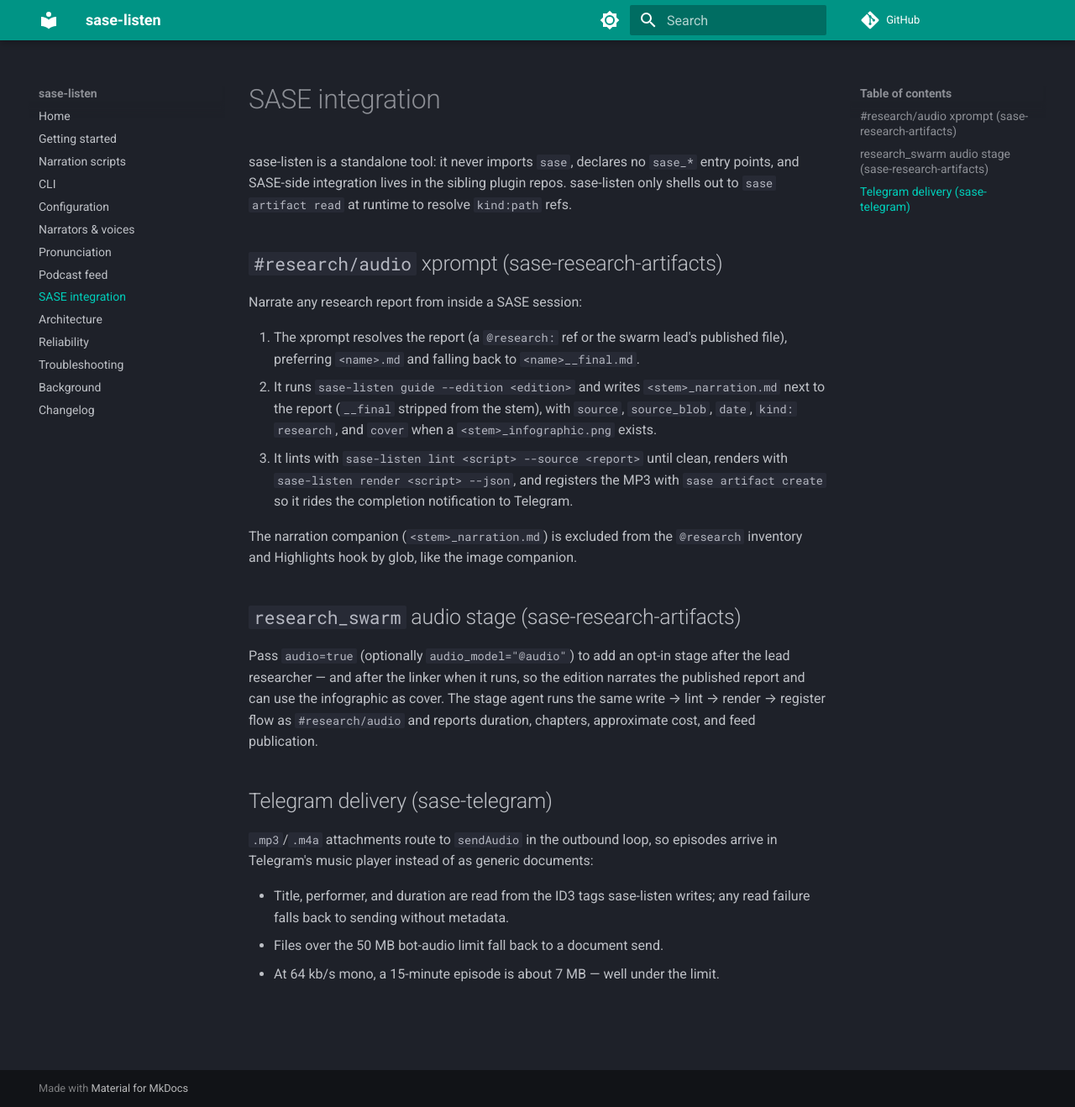
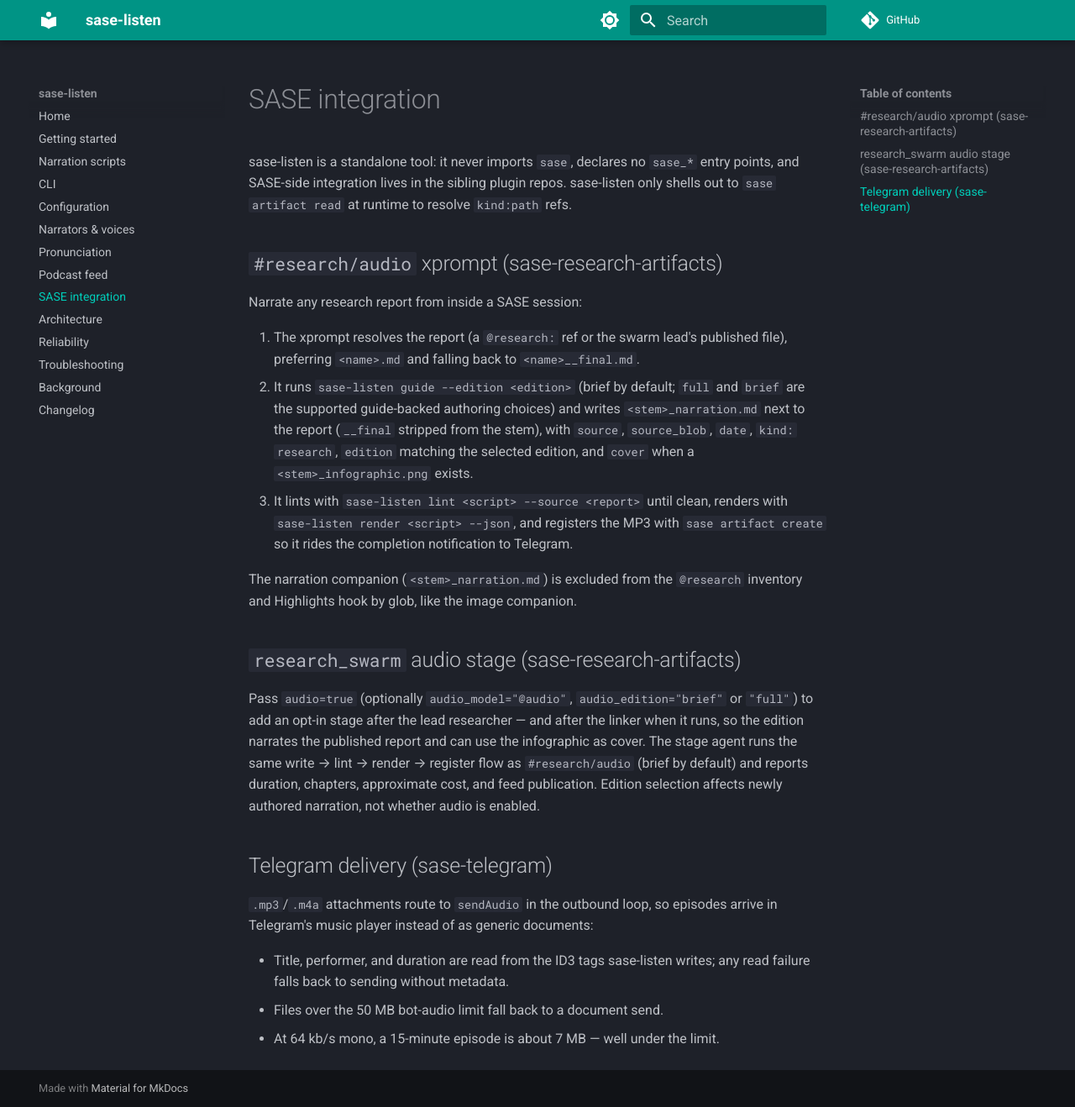
Before and after one commit to sase-org/sase-listen, an MkDocs documentation site: the page built from docs/sase-integration.md, in a window 1280 px wide and 1318 px high. Shown: the whole window at 84% size. Built offline with MkDocs 1.6.1 and Material for MkDocs 9.7.7, drawn with Linux system fonts in a browser that asks for light colours; comment, search, counter and statistics services are not loaded.

Commit message:
feat(guide): default narration guide to brief edition
SASE_PLAN=[202610/brief_audio_editions.md][1]
SASE_TYPE=stitch
SASE_AGENT=[bbugyi200.athena.0vo][2]

[1]: https://github.com/sase-org/sase--plans/blob/main/202610/brief_audio_editions.md
[2]: https://github.com/sase-org/sase--agents/blob/main/sessions/bbugyi200.athena.0vo.md

```diff
--- a/docs/sase-integration.md
+++ b/docs/sase-integration.md
@@ -12,10 +12,12 @@ Narrate any research report from inside a SASE session:
 1. The xprompt resolves the report (a `@research:` ref or the swarm lead's
    published file), preferring `<name>.md` and falling back to
    `<name>__final.md`.
-2. It runs `sase-listen guide --edition <edition>` and writes
-   `<stem>_narration.md` next to the report (`__final` stripped from the
-   stem), with `source`, `source_blob`, `date`, `kind: research`, and `cover`
-   when a `<stem>_infographic.png` exists.
+2. It runs `sase-listen guide --edition <edition>` (brief by default;
+   `full` and `brief` are the supported guide-backed authoring choices) and
+   writes `<stem>_narration.md` next to the report (`__final` stripped from
+   the stem), with `source`, `source_blob`, `date`, `kind: research`,
+   `edition` matching the selected edition, and `cover` when a
+   `<stem>_infographic.png` exists.
 3. It lints with `sase-listen lint <script> --source <report>` until clean,
    renders with `sase-listen render <script> --json`, and registers the MP3
    with `sase artifact create` so it rides the completion notification to
@@ -26,11 +28,14 @@ The narration companion (`<stem>_narration.md`) is excluded from the
 
 ## `research_swarm` audio stage (sase-research-artifacts)
 
-Pass `audio=true` (optionally `audio_model="@audio"`) to add an opt-in stage
-after the lead researcher — and after the linker when it runs, so the edition
-narrates the published report and can use the infographic as cover. The stage
-agent runs the same write → lint → render → register flow as `#research/audio`
-and reports duration, chapters, approximate cost, and feed publication.
+Pass `audio=true` (optionally `audio_model="@audio"`,
+`audio_edition="brief"` or `"full"`) to add an opt-in stage after the lead
+researcher — and after the linker when it runs, so the edition narrates the
+published report and can use the infographic as cover. The stage agent runs
+the same write → lint → render → register flow as `#research/audio` (brief
+by default) and reports duration, chapters, approximate cost, and feed
+publication. Edition selection affects newly authored narration, not whether
+audio is enabled.
 
 ## Telegram delivery (sase-telegram)
 
```
Also changed, not shown: README.md (+3 -2 lines), docs/cli.md (+4 -3 lines), docs/getting-started.md (+1 -1 lines), docs/narration-scripts.md (+4 -4 lines), src/sase_listen/data/guide.md (+2 -2 lines), 2 other files.
